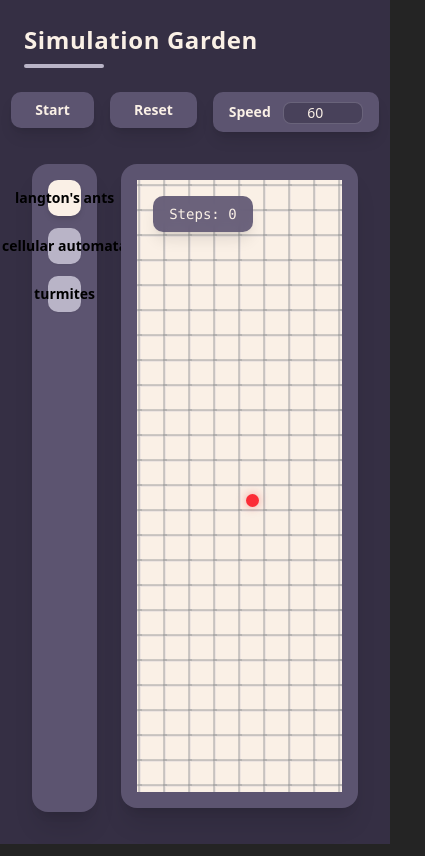
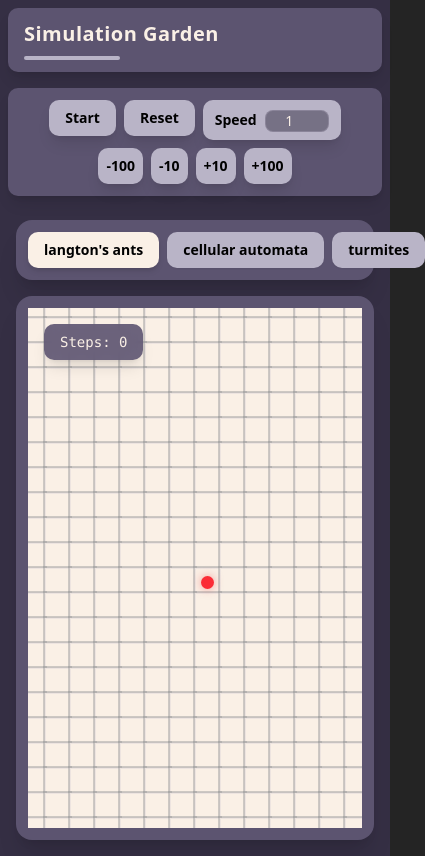
Before and after one commit to kaaytee/simulation_garden, a React (Vite) app: page / in a window 390 px wide. Shown: the whole page, 425 px wide, since content can reach past the window. Built offline with nearby package versions, Linux system fonts and the light colour scheme.

Commit message:
more buttons for incerasing ticks for langtons ants and limiting rate

```diff
--- a/src/App.jsx
+++ b/src/App.jsx
@@ -6,12 +6,12 @@ function App() {
   const [option, setOption] = useState("langton's ants");
   const [options, setOptions] = useState(["langton's ants", "cellular automata", "turmites"]);
   const [isRunning, setIsRunning] = useState(false);
-  const [tickRate, setTickRate] = useState(60); // Ticks per second
-  const [resetKey, setResetKey] = useState(0); // Key to force reset of simulation
+  const [tickRate, setTickRate] = useState(1);
+  const [resetKey, setResetKey] = useState(0);
 
   const handleOptionChange = useCallback((newOption) => {
     setOption(newOption);
-    setIsRunning(false); // Stop simulation when option changes
+    setIsRunning(false);
   }, [setOption, setIsRunning]);
 
   const handleStartStop = useCallback(() => {
@@ -20,53 +20,94 @@ function App() {
 
   const handleReset = useCallback(() => {
     setIsRunning(false);
-    setResetKey(prev => prev + 1); // Increment key to force reset
+    setResetKey(prev => prev + 1);
   }, []);
 
   const handleTickRateChange = useCallback((event) => {
     const newRate = parseInt(event.target.value, 10);
-    if (!isNaN(newRate) && newRate > 0) {
-      // Limit maximum speed to 1000
-      setTickRate(Math.min(newRate, 1000));
+    if (!isNaN(newRate)) {
+      // Limit speed between 1 and 5 for cellular automata
+      if (option === "cellular automata") {
+        setTickRate(Math.max(1, Math.min(5, newRate)));
+      } else {
+        // For Langton's Ants, allow higher speeds
+        setTickRate(Math.max(1, newRate));
+      }
     }
-  }, [setTickRate]);
+  }, [setTickRate, option]);
+
+  const handleSpeedAdjustment = useCallback((adjustment) => {
+    setTickRate(prev => Math.max(1, prev + adjustment));
+  }, []);
 
   return (
-    <div className="flex flex-col items-center min-h-svh bg-[#352F44] p-6">
-      <header className="w-full max-w-[1200px] mb-6">
-        <h1 className="text-2xl font-bold text-[#FAF0E6] mb-2 tracking-wide">Simulation Garden</h1>
-        <div className="h-1 w-20 bg-[#B9B4C7] rounded-full"></div>
+    <div className="flex flex-col items-center min-h-svh bg-[#352F44] p-2 sm:p-6">
+      <header className="w-full max-w-[1200px] mb-4 sm:mb-6">
+        <div className="flex flex-col items-center justify-center items-start bg-[#5C5470] rounded-lg px-4 sm:px-6 py-3 sm:py-4 shadow-lg transition-all duration-300 hover:shadow-xl">
+          <h1 className="text-xl sm:text-2xl font-bold text-[#FAF0E6] mb-2 sm:mb-3 tracking-wide">Simulation Garden</h1>
+          <div className="h-1 w-24 sm:w-32 bg-[#B9B4C7] rounded-full"></div>
+        </div>
       </header>
 
-      <div className="flex justify-center mb-6 text-[#FAF0E6] w-full max-w-[1200px]">
+      <div className="flex flex-wrap justify-center gap-2 sm:gap-4 mb-4 sm:mb-6 text-[#FAF0E6] bg-[#5C5470] rounded-lg px-4 sm:px-6 py-3 sm:py-4 shadow-lg transition-all duration-300 hover:shadow-xl w-full sm:w-2/5 max-w-[1200px]">
         <Button
           onClick={handleStartStop}
-          className="bg-[#5C5470] hover:bg-[#B9B4C7] text-sm font-semibold text-[#FAF0E6] rounded-lg mr-4 px-6 py-2 transition-all duration-300 shadow-lg hover:shadow-xl transform hover:-translate-y-0.5"
+          className="bg-[#B9B4C7] hover:bg-[#B9B4C7] text-sm font-semibold text-black rounded-lg px-4 sm:px-6 py-2 transition-all duration-300 shadow-lg hover:shadow-xl transform hover:-translate-y-0.5"
         >
           {isRunning ? "Stop" : "Start"}
         </Button>
         <Button
           onClick={handleReset}
-          className="bg-[#5C5470] hover:bg-[#B9B4C7] text-sm font-semibold text-[#FAF0E6] rounded-lg mr-4 px-6 py-2 transition-all duration-300 shadow-lg hover:shadow-xl transform hover:-translate-y-0.5"
+          className="bg-[#B9B4C7] hover:bg-[#B9B4C7] text-sm font-semibold text-black rounded-lg px-4 sm:px-6 py-2 transition-all duration-300 shadow-lg hover:shadow-xl transform hover:-translate-y-0.5"
         >
           Reset
         </Button>
-        <div className="flex items-center bg-[#5C5470] rounded-lg px-4 py-2 shadow-lg transition-all duration-300 hover:shadow-xl">
-          <label htmlFor="tickRate" className="text-sm font-semibold mr-3">Speed</label>
+        <div className="flex items-center bg-[#B9B4C7] rounded-lg px-3 sm:px-4 py-2 shadow-lg transition-all duration-300 hover:shadow-xl">
+          <label htmlFor="tickRate" className="text-sm font-semibold mr-2 sm:mr-3 text-black">Speed</label>
           <div className="relative">
             <input
               id="tickRate"
               type="number"
+              min="1"
+              max={option === "cellular automata" ? "5" : undefined}
               value={tickRate}
               onChange={handleTickRateChange}
-              className="w-20 text-[#FAF0E6] text-center rounded-md text-sm bg-[#352F44]/50 border border-[#B9B4C7]/30 focus:outline-none focus:border-[#B9B4C7] focus:ring-1 focus:ring-[#B9B4C7] transition-all duration-300 "
+              className="w-16 sm:w-20 text-[#FAF0E6] text-center rounded-md text-sm bg-[#352F44]/50 border border-[#B9B4C7]/30 focus:outline-none focus:border-[#B9B4C7] focus:ring-1 focus:ring-[#B9B4C7] transition-all duration-300"
             />
           </div>
         </div>
+        {option === "langton's ants" && (
+          <div className="flex gap-2">
+            <Button
+              onClick={() => handleSpeedAdjustment(-100)}
+              className="bg-[#B9B4C7] hover:bg-[#B9B4C7] text-sm font-semibold text-black rounded-lg px-2 py-2 transition-all duration-300 shadow-lg hover:shadow-xl transform hover:-translate-y-0.5"
+            >
+              -100
+            </Button>
+            <Button
+              onClick={() => handleSpeedAdjustment(-10)}
+              className="bg-[#B9B4C7] hover:bg-[#B9B4C7] text-sm font-semibold text-black rounded-lg px-2 py-2 transition-all duration-300 shadow-lg hover:shadow-xl transform hover:-translate-y-0.5"
+            >
+              -10
+            </Button>
+            <Button
+              onClick={() => handleSpeedAdjustment(10)}
+              className="bg-[#B9B4C7] hover:bg-[#B9B4C7] text-sm font-semibold text-black rounded-lg px-2 py-2 transition-all duration-300 shadow-lg hover:shadow-xl transform hover:-translate-y-0.5"
+            >
+              +10
+            </Button>
+            <Button
+              onClick={() => handleSpeedAdjustment(100)}
+              className="bg-[#B9B4C7] hover:bg-[#B9B4C7] text-sm font-semibold text-black rounded-lg px-2 py-2 transition-all duration-300 shadow-lg hover:shadow-xl transform hover:-translate-y-0.5"
+            >
+              +100
+            </Button>
+          </div>
+        )}
       </div>
 
-      <div className="flex flex-grow p-2 gap-6 w-full max-w-[1200px]">
-        <div className="bg-[#5C5470] flex flex-col gap-3 p-4 w-1/5 rounded-2xl shadow-xl transition-all duration-300 hover:shadow-2xl">
+      <div className="flex flex-col sm:flex-row flex-grow p-2 gap-4 sm:gap-6 w-full max-w-[1200px]">
+        <div className="bg-[#5C5470] flex flex-row sm:flex-col gap-2 sm:gap-5 p-3 sm:p-4 w-full sm:w-1/5 rounded-2xl shadow-xl transition-all duration-300 hover:shadow-2xl">
           {options.map((e) => {
             const isSelected = option === e;
             const buttonStyle = isSelected
@@ -78,15 +119,14 @@ function App() {
               <Button
                 key={e}
                 onClick={() => handleOptionChange(e)}
-                className={`${buttonStyle} ${textStyle} rounded-lg py-2 transform hover:-translate-y-0.5`}
+                className={`${buttonStyle} ${textStyle} rounded-lg h-1/10 py-2 flex-1 sm:flex-none transform hover:-translate-y-0.5`}
               >
                 {e}
               </Button>
             );
           })}
         </div>
-        <div className="w-4/5 h-[calc(100vh-200px)] overflow-auto rounded-2xl shadow-xl bg-[#5C5470] p-4 transition-all duration-300 hover:shadow-2xl">
-          {/* <Canvas selectedOption={option} isRunning={isRunning} tickRate={tickRate} /> */}
+        <div className="w-full sm:w-4/5 h-[calc(100vh-300px)] sm:h-[calc(100vh-200px)] overflow-auto rounded-2xl shadow-xl bg-[#5C5470] p-3 sm:p-4 transition-all duration-300 hover:shadow-2xl">
           <Simulation
             key={resetKey}
             option={option}
```
